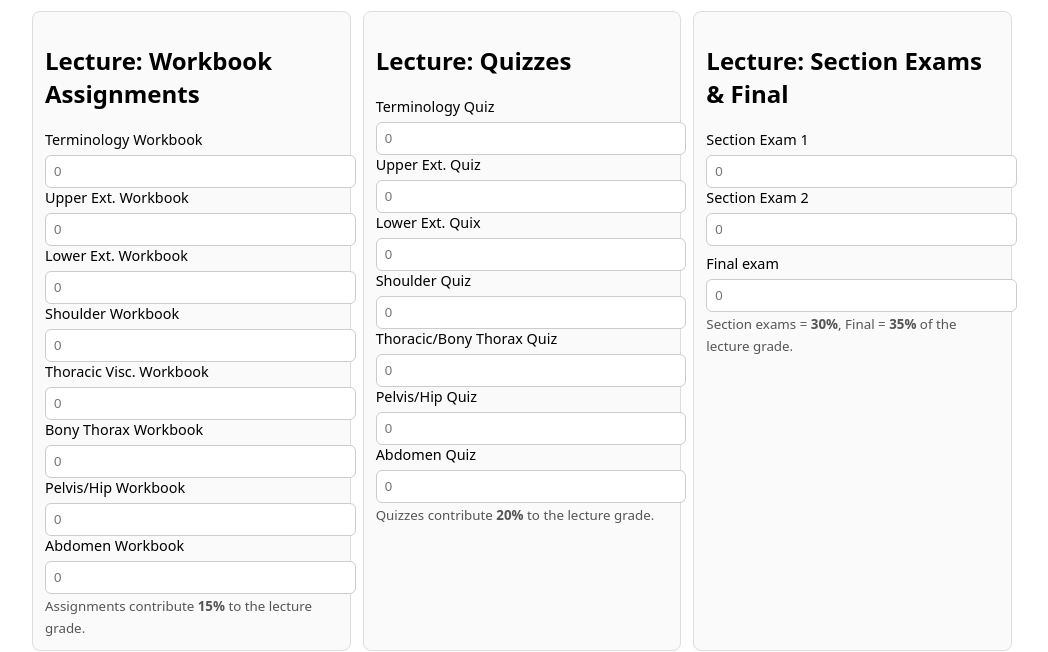
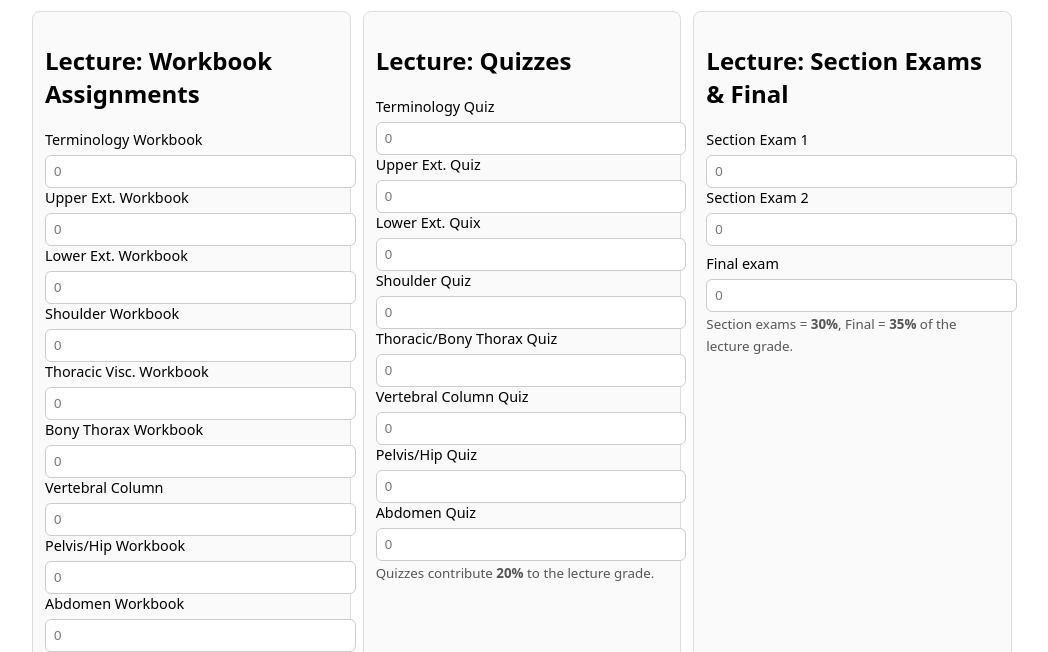
Before and after one commit to astarnamedwill/DMI51A-Grade-Spring2026, a plain HTML site: page index.html in a window 1280 px wide. Shown: the part 135-787 px from the top of the page, without its empty margins (118-1166 px from the left). Drawn offline with Linux system fonts and the light colour scheme.

Commit message:
Update index.html
added Vertebral Column

```diff
--- a/index.html
+++ b/index.html
@@ -81,8 +81,8 @@ function createNumberInput(id){
 }
 
 // Custom labels
-const assignmentLabels=['Terminology Workbook','Upper Ext. Workbook','Lower Ext. Workbook','Shoulder Workbook','Thoracic Visc. Workbook','Bony Thorax Workbook','Pelvis/Hip Workbook','Abdomen Workbook'];
-const quizLabels=['Terminology Quiz','Upper Ext. Quiz','Lower Ext. Quix','Shoulder Quiz','Thoracic/Bony Thorax Quiz','Pelvis/Hip Quiz','Abdomen Quiz'];
+const assignmentLabels=['Terminology Workbook','Upper Ext. Workbook','Lower Ext. Workbook','Shoulder Workbook','Thoracic Visc. Workbook','Bony Thorax Workbook','Vertebral Column','Pelvis/Hip Workbook','Abdomen Workbook'];
+const quizLabels=['Terminology Quiz','Upper Ext. Quiz','Lower Ext. Quix','Shoulder Quiz','Thoracic/Bony Thorax Quiz','Vertebral Column Quiz','Pelvis/Hip Quiz','Abdomen Quiz'];
 const practicalLabels=['Practical 1, Exam 1','Practical 1, Exam 2','Practical 2, Exam 1','Practical 2, Exam 2','Practical 3, Exam 1','Practical 3, Exam 2','Practical 3, Exam 3'];
 
 // Build inputs with labels
```
